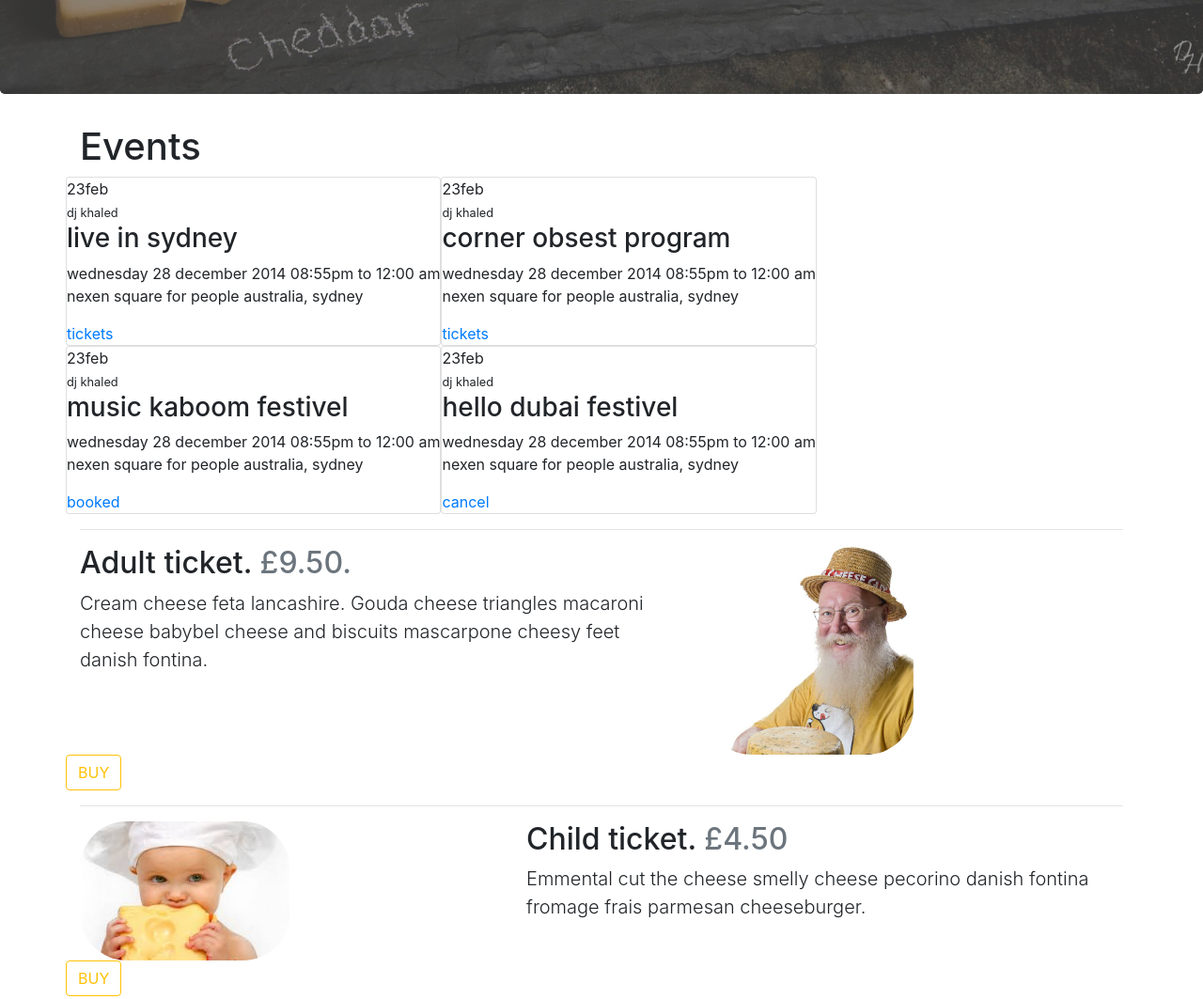
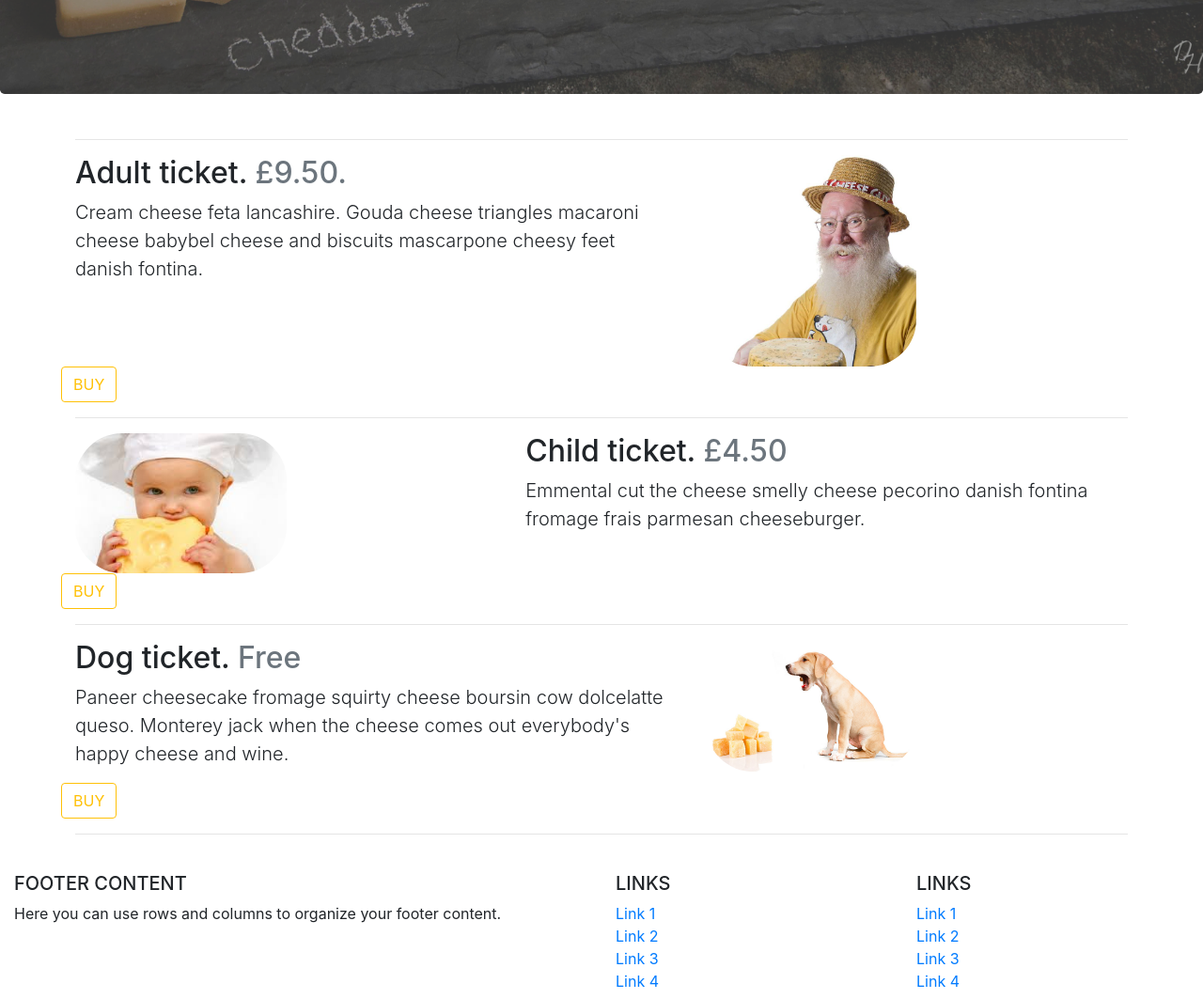
Before and after one commit to oliversiket/cheese_festival, a website: page src/tickets.html in a window 1280 px wide. Shown: the part 700-1763 px from the top of the page at 94% size. Drawn offline with Linux system fonts and the light colour scheme.

Commit message:
tickets edit

```diff
--- a/src/tickets.html
+++ b/src/tickets.html
@@ -71,118 +71,6 @@
                 </div>
             </div>
         </section>
-<!-- bootstrap ticket thing -->
-
-<section class="container">
-<h1>Events</h1>
-  <div class="row">
-    <article class="card fl-left">
-      <section class="date">
-        <time datetime="23th feb">
-          <span>23</span><span>feb</span>
-        </time>
-      </section>
-      <section class="card-cont">
-        <small>dj khaled</small>
-        <h3>live in sydney</h3>
-        <div class="even-date">
-         <i class="fa fa-calendar"></i>
-         <time>
-           <span>wednesday 28 december 2014</span>
-           <span>08:55pm to 12:00 am</span>
-         </time>
-        </div>
-        <div class="even-info">
-          <i class="fa fa-map-marker"></i>
-          <p>
-            nexen square for people australia, sydney
-          </p>
-        </div>
-        <a href="#">tickets</a>
-      </section>
-    </article>
-    <article class="card fl-left">
-      <section class="date">
-        <time datetime="23th feb">
-          <span>23</span><span>feb</span>
-        </time>
-      </section>
-      <section class="card-cont">
-        <small>dj khaled</small>
-        <h3>corner obsest program</h3>
-        <div class="even-date">
-         <i class="fa fa-calendar"></i>
-         <time>
-           <span>wednesday 28 december 2014</span>
-           <span>08:55pm to 12:00 am</span>
-         </time>
-        </div>
-        <div class="even-info">
-          <i class="fa fa-map-marker"></i>
-          <p>
-            nexen square for people australia, sydney
-          </p>
-        </div>
-        <a href="#">tickets</a>
-      </section>
-    </article>
-  </div>
-  <div class="row">
-    <article class="card fl-left">
-      <section class="date">
-        <time datetime="23th feb">
-          <span>23</span><span>feb</span>
-        </time>
-      </section>
-      <section class="card-cont">
-        <small>dj khaled</small>
-        <h3>music kaboom festivel</h3>
-        <div class="even-date">
-         <i class="fa fa-calendar"></i>
-         <time>
-           <span>wednesday 28 december 2014</span>
-           <span>08:55pm to 12:00 am</span>
-         </time>
-        </div>
-        <div class="even-info">
-          <i class="fa fa-map-marker"></i>
-          <p>
-            nexen square for people australia, sydney
-          </p>
-        </div>
-        <a href="#">booked</a>
-      </section>
-    </article>
-    <article class="card fl-left">
-      <section class="date">
-        <time datetime="23th feb">
-          <span>23</span><span>feb</span>
-        </time>
-      </section>
-      <section class="card-cont">
-        <small>dj khaled</small>
-        <h3>hello dubai festivel</h3>
-        <div class="even-date">
-         <i class="fa fa-calendar"></i>
-         <time>
-           <span>wednesday 28 december 2014</span>
-           <span>08:55pm to 12:00 am</span>
-         </time>
-        </div>
-        <div class="even-info">
-          <i class="fa fa-map-marker"></i>
-          <p>
-            nexen square for people australia, sydney
-          </p>
-        </div>
-        <a href="#">cancel</a>
-      </section>
-    </article>
-  </div>
-</div>
-
-
-<!-- ends here -->
 
         <section class="gallery">
 
```
